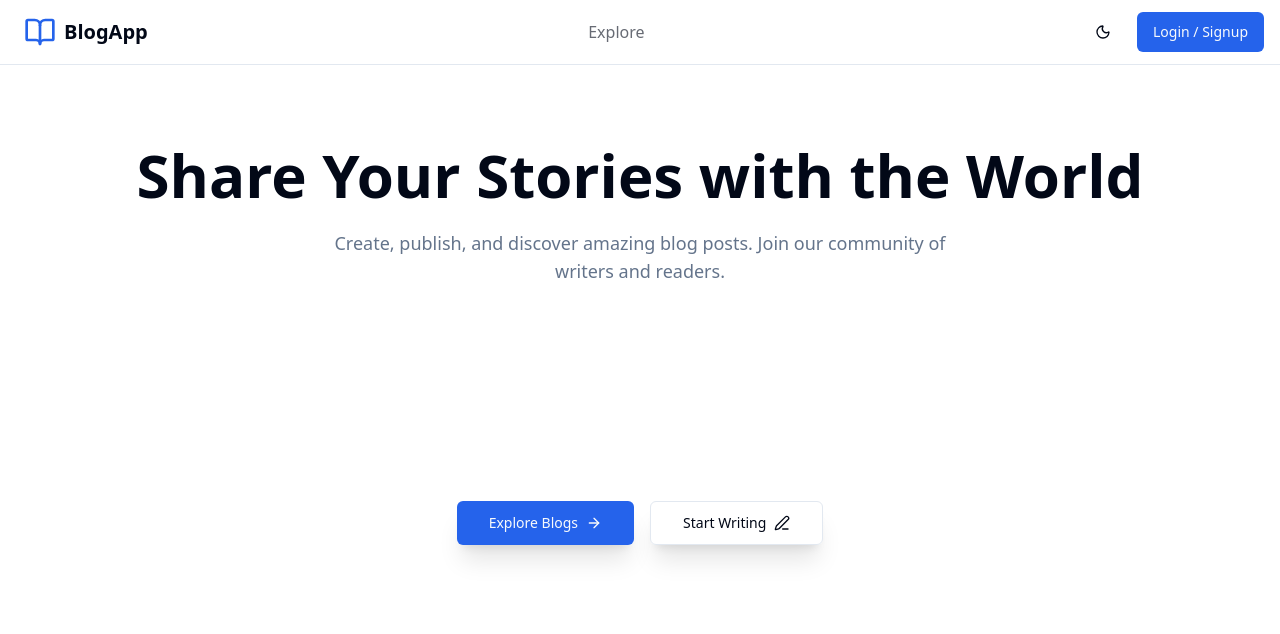
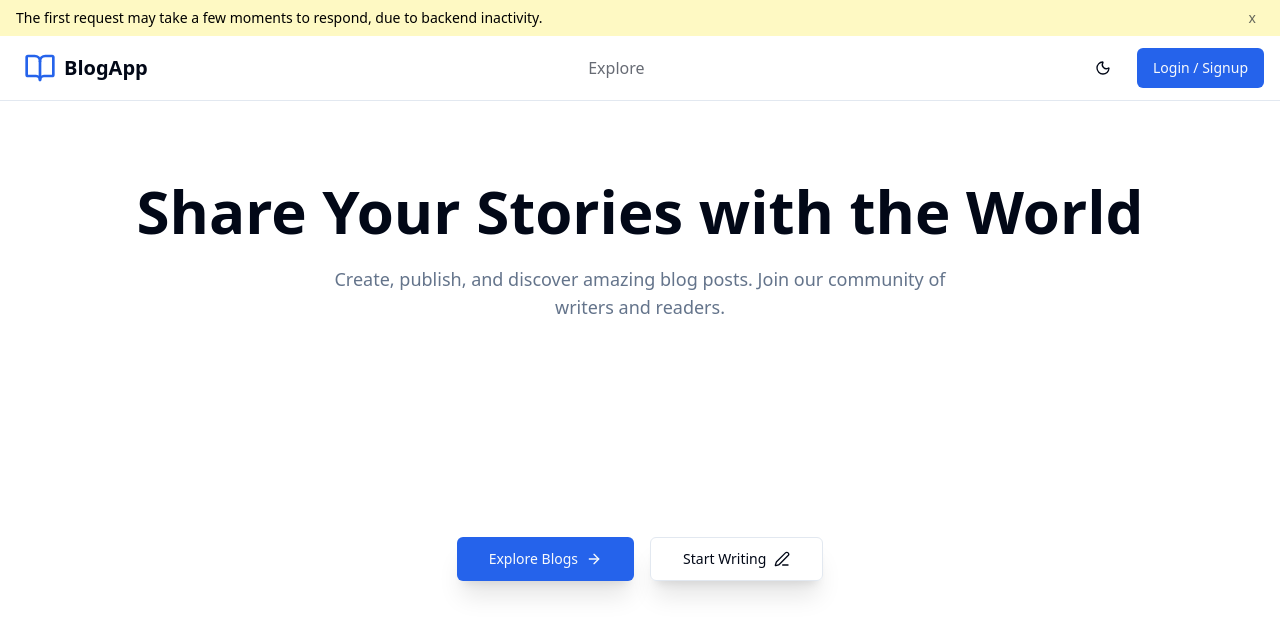
Before and after one commit to amanmadhukar63/blog-application, a React (Vite) app in the folder frontend/: page / in a window 1280 px wide. Shown: the top 634 px of the page. Built offline with nearby package versions, Linux system fonts and the light colour scheme.

Commit message:
Navbar fixed and render inactivity info added

```diff
--- a/frontend/src/components/layout/Navbar.jsx
+++ b/frontend/src/components/layout/Navbar.jsx
@@ -14,6 +14,7 @@ const Navbar = () => {
   const [isAuthModalOpen, setIsAuthModalOpen] = useState(false);
   const [isUserMenuOpen, setIsUserMenuOpen] = useState(false);
   const [isMobileMenuOpen, setIsMobileMenuOpen] = useState(false);
+  const [showInfo, setShowInfo] = useState(true);
 
   const { user, isAuthenticated } = useGlobalContext();
 
@@ -38,6 +39,12 @@ const Navbar = () => {
   return (
     <>
       <nav className="border-b border-border bg-background/95 backdrop-blur supports-[backdrop-filter]:bg-background/60 sticky top-0 z-40">
+        {showInfo && (
+          <div className='px-4 text-foreground/60 text-sm bg-yellow-100 flex justify-between items-center'>
+            <p className='text-black'>The first request may take a few moments to respond, due to backend inactivity.</p>
+            <button onClick={() => setShowInfo(false)} className='p-2 hover:bg-yellow-200 rounded-md'>x</button>
+          </div>
+        )}
         <div className="container mx-auto px-4">
           <div className="flex items-center justify-between h-16">
             <div className='flex items-center space-x-2'>
@@ -117,15 +124,21 @@ const Navbar = () => {
                         </div>
                         <button
                           className="flex items-center w-full px-4 py-2 text-sm hover:bg-accent"
+                          onClick={() => setIsUserMenuOpen(false)}
                         >
-                          <BookOpen className="h-4 w-4 mr-2" />
-                          My Blogs
+                          <Link to="/my-blogs" className='flex items-center'>
+                            <BookOpen className="h-4 w-4 mr-2" />
+                            My Blogs
+                          </Link>
                         </button>
                         <button
                           className="flex items-center w-full px-4 py-2 text-sm hover:bg-accent"
+                          onClick={() => setIsUserMenuOpen(false)}
                         >
-                          <Edit3 className="h-4 w-4 mr-2" />
-                          Create Blog
+                          <Link to="/create-blog" className='flex items-center'>
+                            <Edit3 className="h-4 w-4 mr-2" />
+                            Create Blog
+                          </Link>
                         </button>
                         <button
                           className="flex items-center w-full px-4 py-2 text-sm hover:bg-accent text-destructive"
```
